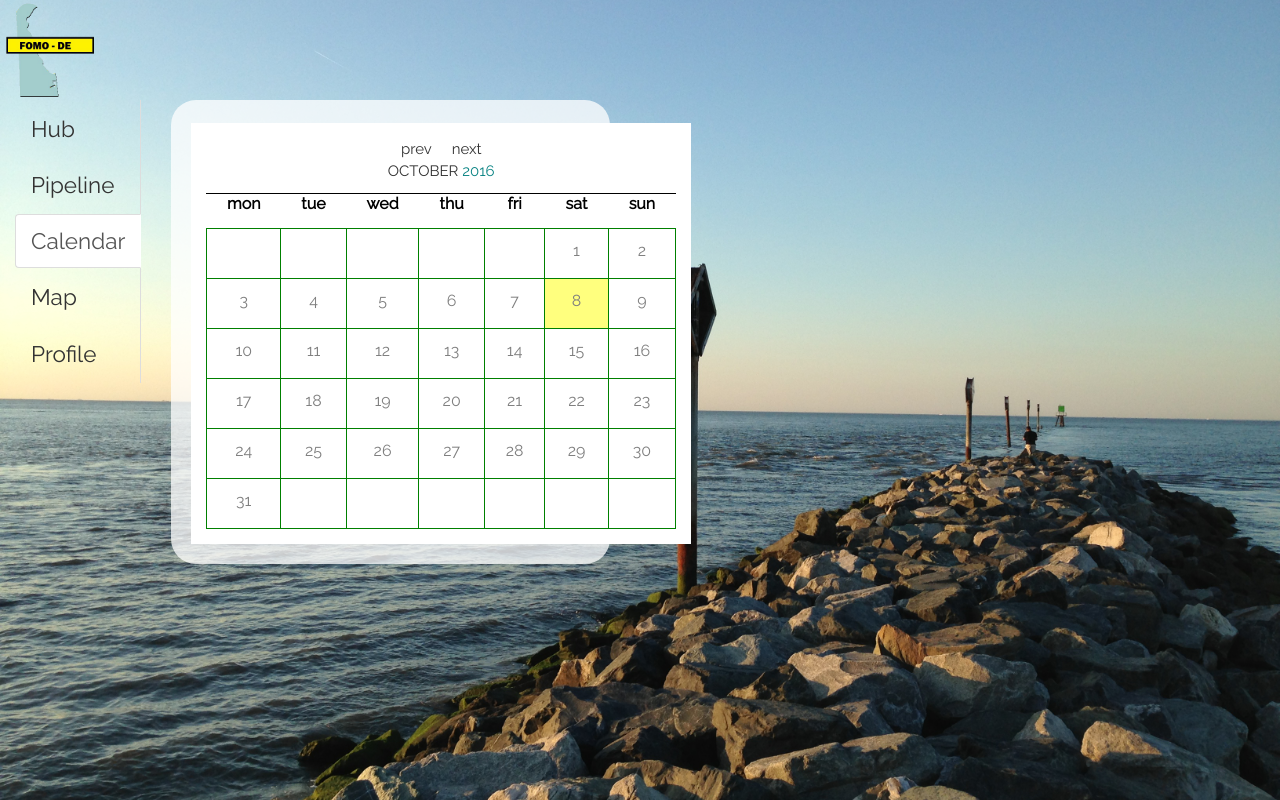
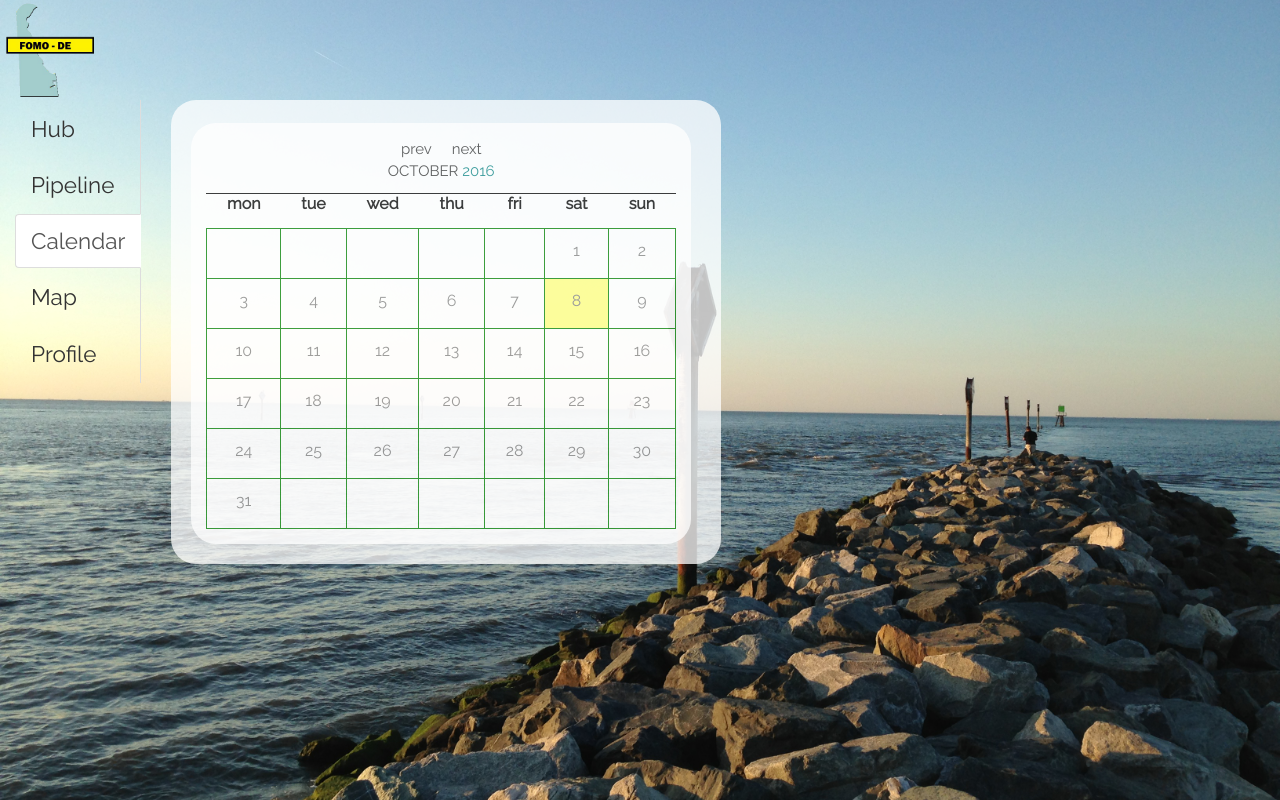
Before and after one commit to Delaware2016/team-4, a PHP site: page /frame.php in a window 1280 px wide, after a click on "Calendar". Run offline with PHP 8.4, Linux system fonts and the light colour scheme; some libraries are stand-ins or nearby versions.

Commit message:
made background for calendar pretty

```diff
--- a/calendar.css
+++ b/calendar.css
@@ -15,7 +15,9 @@
   padding: 15px;
   text-transform: lowercase;
   font-size: 15px;
+  opacity: .75;
   background: #fff;
+  border-radius: 25px;
 }
 
 .ui-datepicker-header{
--- a/framecalendar.js
+++ b/framecalendar.js
@@ -6,9 +6,7 @@ $('#calendar-container').datepicker({
   dayNamesMin: ['Sun', 'Mon', 'Tue', 'Wed', 'Thu', 'Fri', 'Sat']
 });
 
-$('a').clicked(function(){
-  document.write(Events[0].name);
-});
+
 
 var chickenBeer = {
  name: "Chicken Beer 2016",
--- a/style.css
+++ b/style.css
@@ -35,6 +35,7 @@
   padding-left: 20px;
   padding-right: 20px;
   padding-bottom: 20px;
+  width:550px;
   text-align:center;
 }
 
```
Also changed, not shown: frame.php (line endings or trailing spaces), 1 other file.
